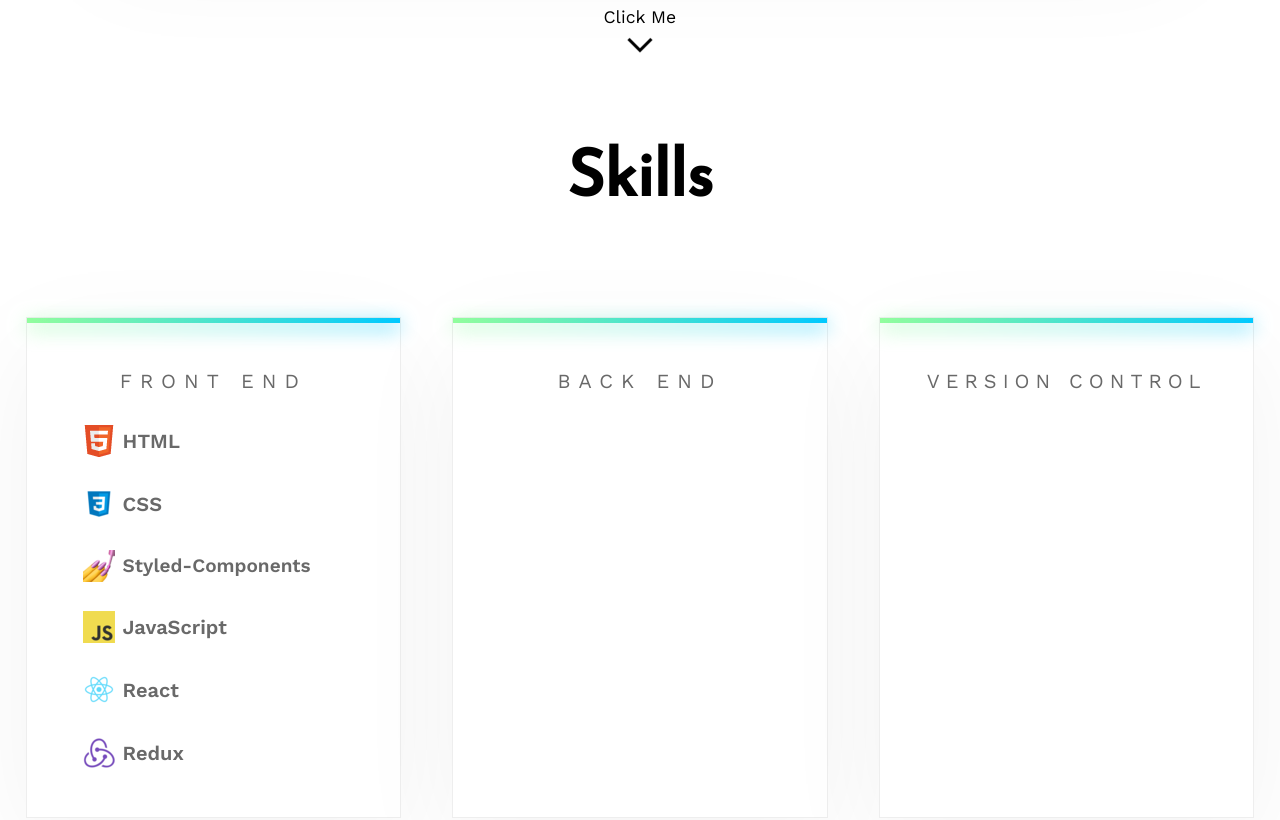
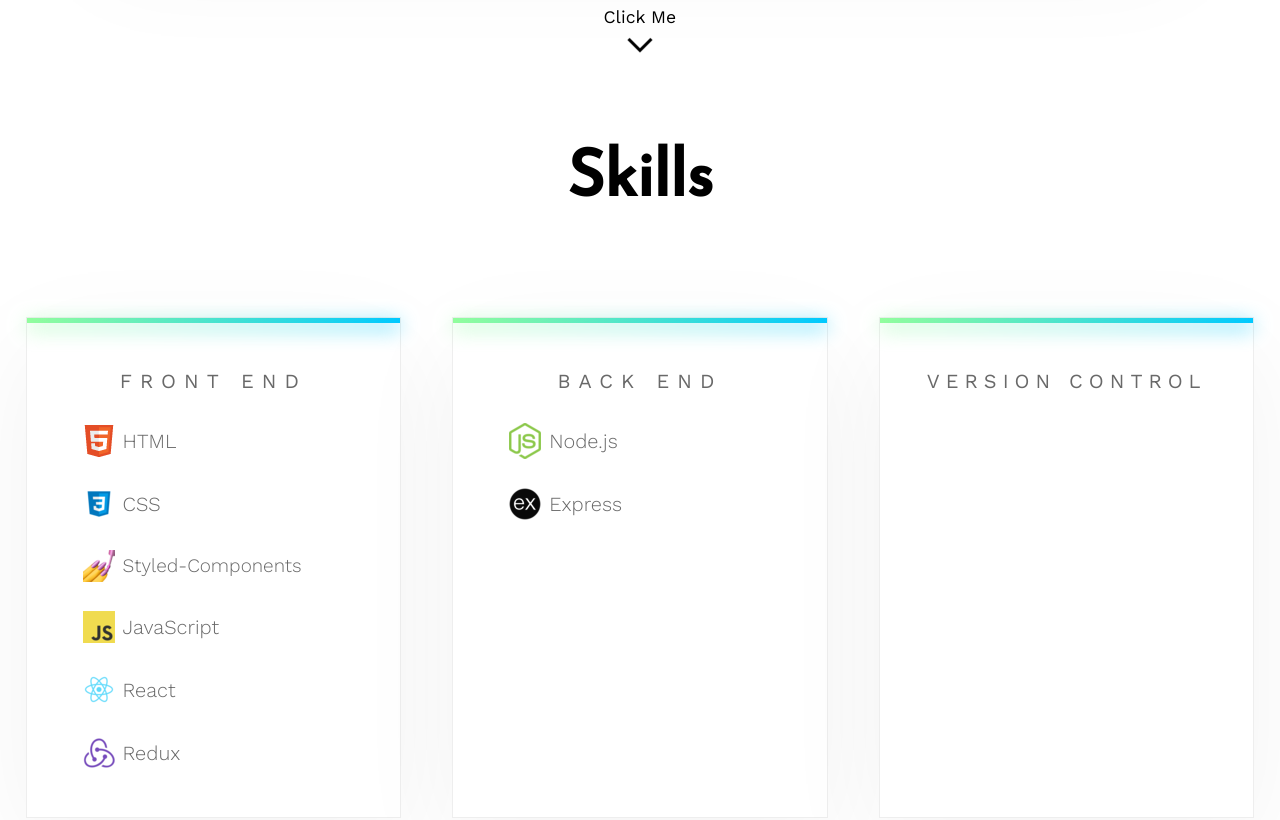
Before and after one commit to KyleS-99/Portfolio-Site, a React (Create React App) app in the folder client/: page / in a window 1280 px wide. Shown: the part 2040-2860 px from the top of the page. Built offline with nearby package versions, Linux system fonts and the light colour scheme.

Commit message:
Added new pictures, back end items, and changed styles

```diff
--- a/client/src/components/Skills.js
+++ b/client/src/components/Skills.js
@@ -6,7 +6,6 @@ import ClickMe from './styled/ClickMe';
 
 const SkillsContainer = styled.div`
     width: 100%;
-    min-height: 100vh;
     padding-bottom: 10rem;
     position: relative;
 `;
@@ -87,7 +86,7 @@ const ListItem = styled.div`
 `;
 
 const Skill = styled.p`
-    font-weight: bold;
+    font-weight: 300;
     color: #696969;
     margin-left: 8px;
     font-size: 20px;
@@ -140,6 +139,18 @@ const Skills = (props) => (
                 <ColorBorder />
                 <Blur />
                 <Title size="8px">back end</Title>
+
+                <List>
+                    <ListItem>
+                        <img src={window.location.origin + '/img/nodejs.png'} alt="" />
+                        <Skill>Node.js</Skill>
+                    </ListItem>
+
+                    <ListItem>
+                        <img src={window.location.origin + '/img/express.png'} alt="" />
+                        <Skill>Express</Skill>
+                    </ListItem>
+                </List>
             </SkillBox>
 
             <SkillBox>
```
Also changed, not shown: client/public/img/express.png (added), client/public/img/nodejs.png (added).
